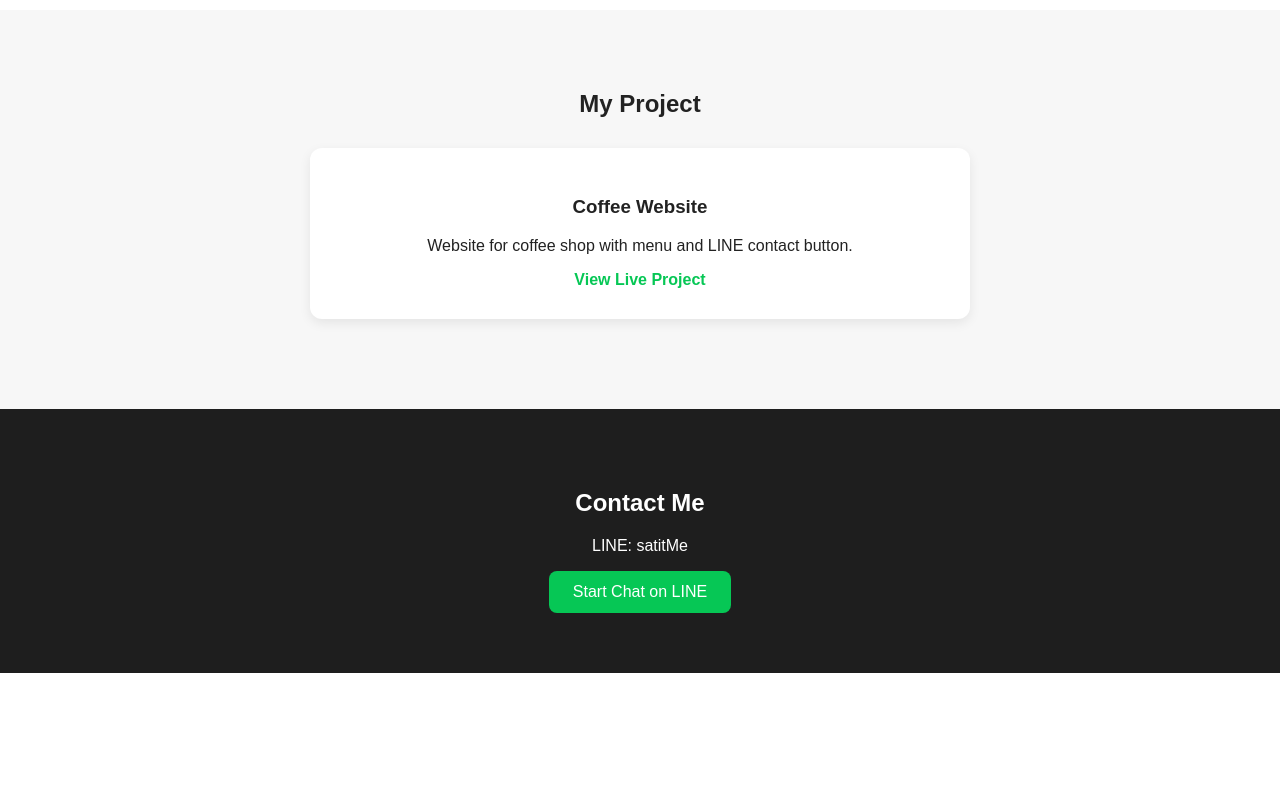
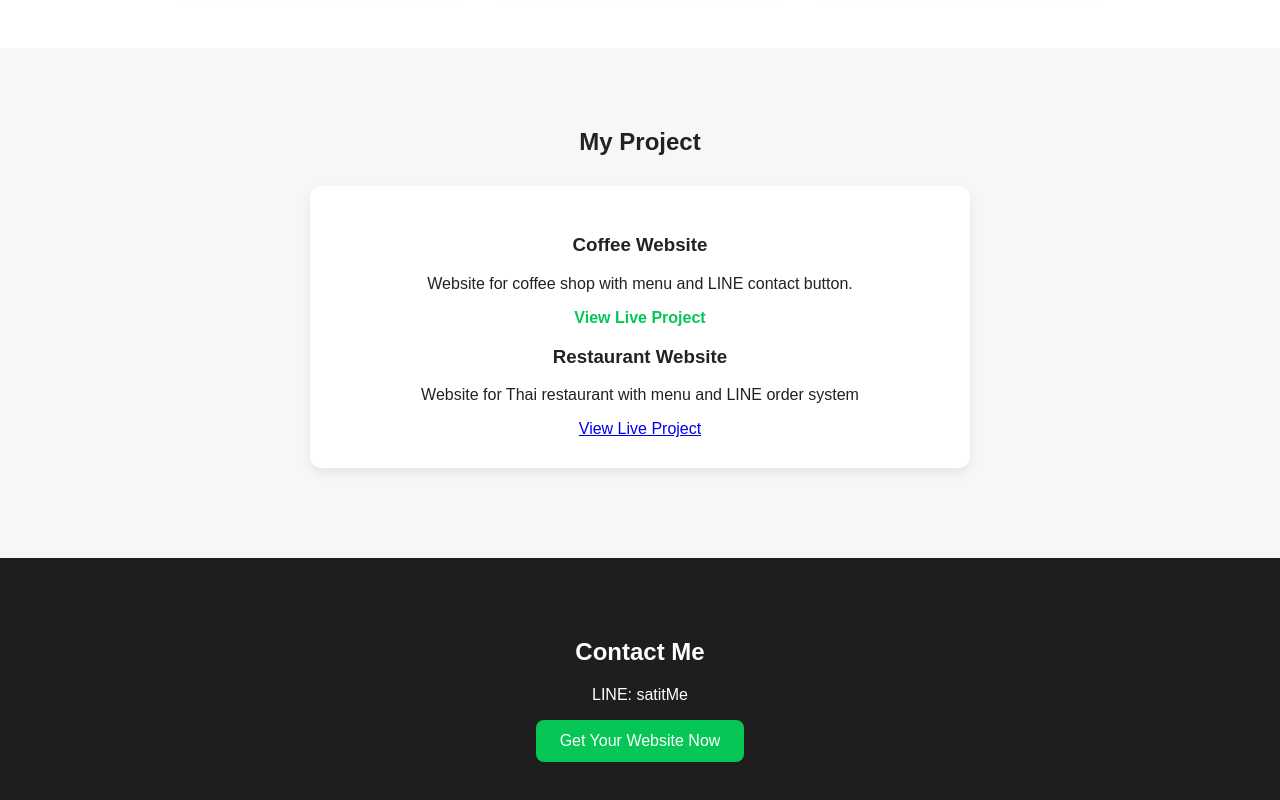
Before and after one commit to Tui-Satit/my-portfolio-site, a React (Create React App) app: page / in a window 1280 px wide. Shown: the part 1044-1844 px from the top of the page. Before the commit the page ends 1717 px from the top, so only its background shows below. Built offline with nearby package versions, Linux system fonts and the light colour scheme.

Commit message:
add restaurant project link

```diff
--- a/src/App.js
+++ b/src/App.js
@@ -50,6 +50,7 @@ function App() {
       {/* SERVICES */}
       <section style={{ textAlign: "center", padding: "60px 20px", backgroundColor: "white" }}>
         <h2>My Services</h2>
+        <p>Starting from 3,000 THB</p>
 
         <div
           style={{
@@ -126,6 +127,13 @@ function App() {
           >
             View Live Project
           </a>
+
+          <h3>Restaurant Website</h3>
+<p>Website for Thai restaurant with menu and LINE order system</p>
+
+<a href="https://restaurant-website-three-sooty.vercel.app/" target="_blank">
+  View Live Project
+</a>
         </div>
       </section>
 
@@ -157,7 +165,7 @@ function App() {
               cursor: "pointer"
             }}
           >
-            Start Chat on LINE
+            Get Your Website Now
           </button>
         </a>
       </section>
```
